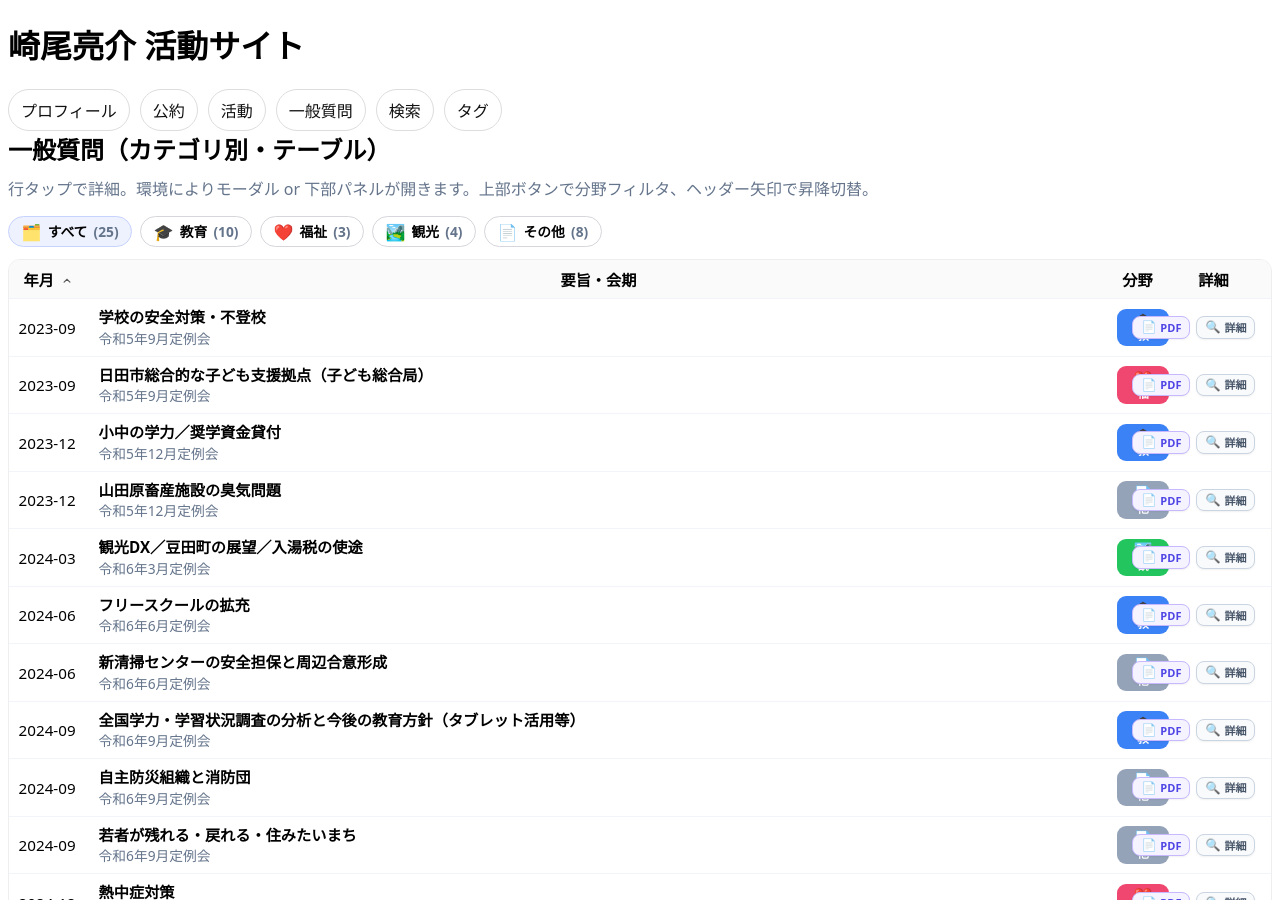
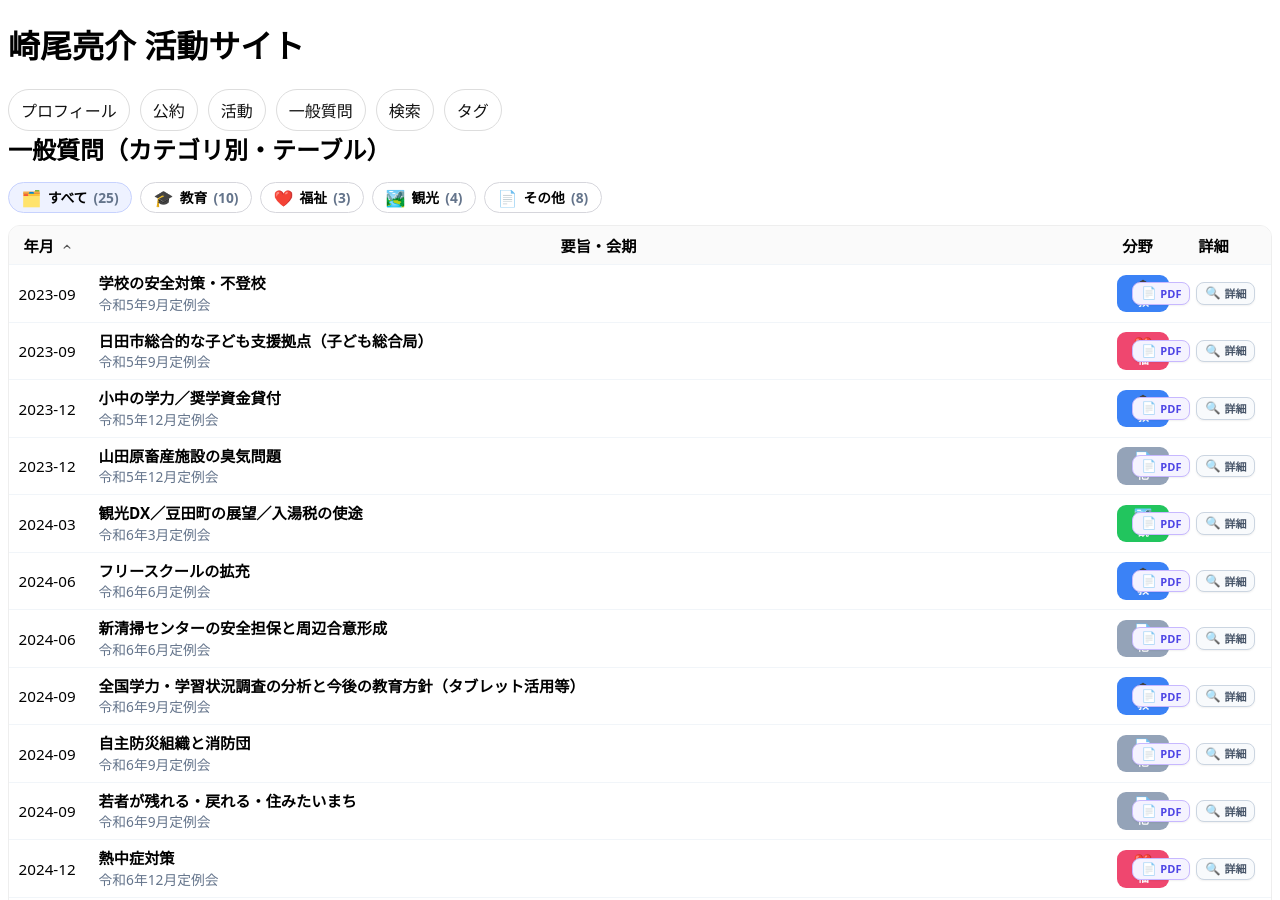
Before and after one commit to sakioryousuke-eng/activity-site, a Jekyll site: the page built from pages/matrix.html, in a window 1280 px wide and 900 px high. Built offline with Jekyll 4.4.1, drawn with Linux system fonts in a browser that asks for light colours.

Commit message:
Update matrix.html

```diff
--- a/pages/matrix.html
+++ b/pages/matrix.html
@@ -5,7 +5,7 @@ permalink: /pages/matrix.html
 ---
 
 <h2 style="margin:0 0 10px;">一般質問（カテゴリ別・テーブル）</h2>
-<p class="muted" style="margin:6px 0 16px;">行タップで詳細。環境によりモーダル or 下部パネルが開きます。上部ボタンで分野フィルタ、ヘッダー矢印で昇降切替。</p>
+<p class="muted" style="margin:6px 0 16px;"></p>
 
 <style>
 /* ============= 基本構造 ============= */
```
